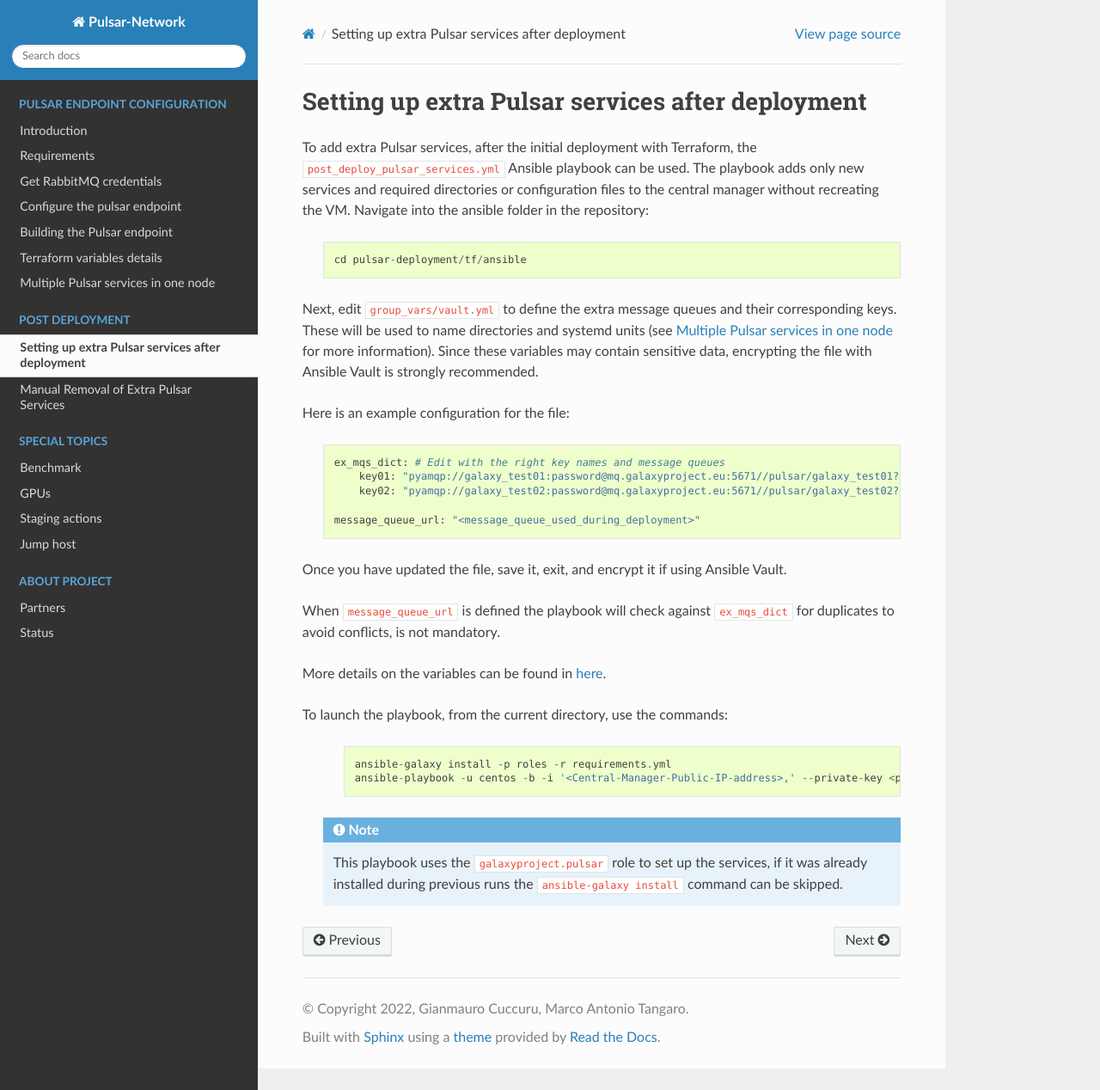
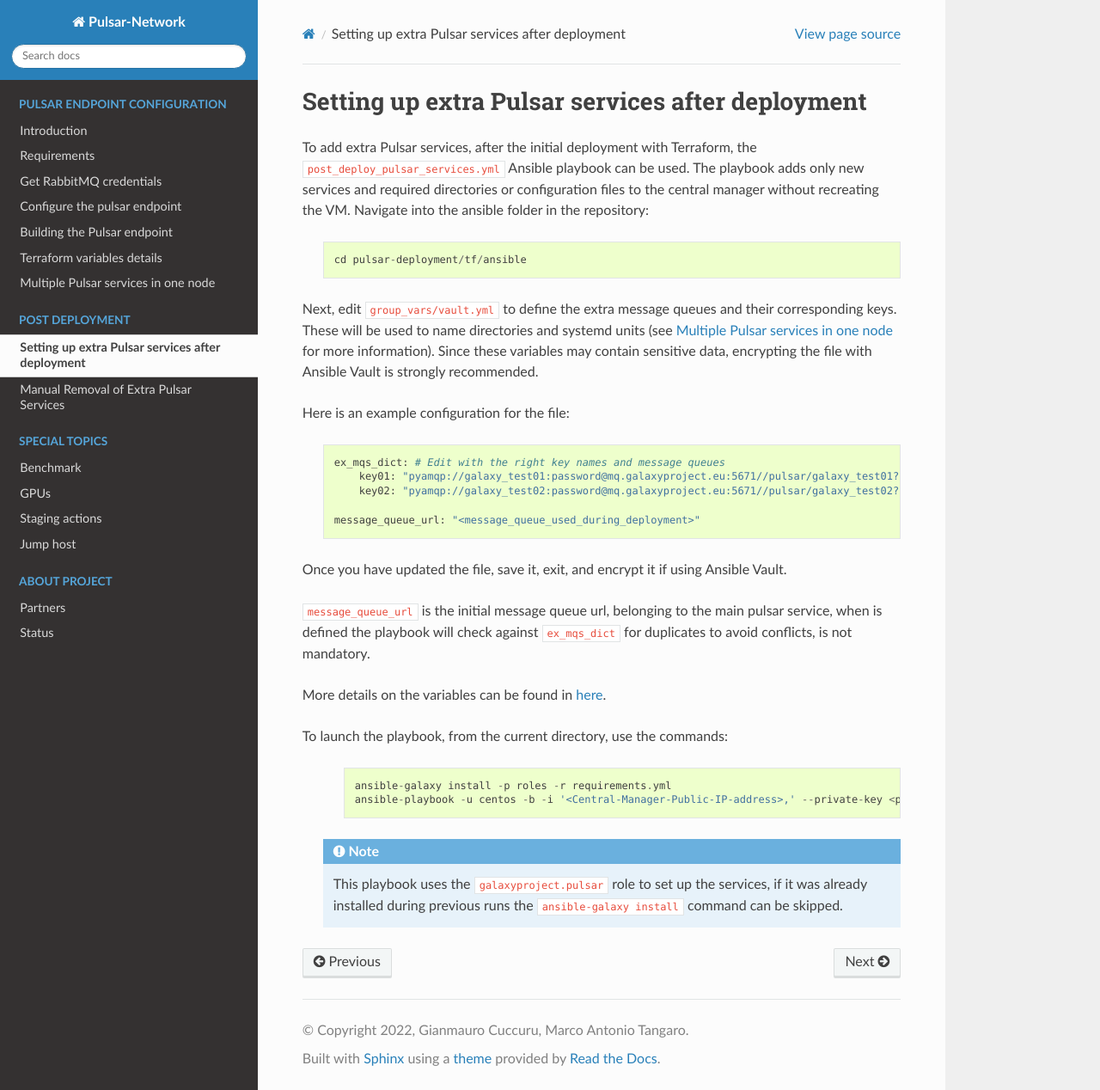
Before and after one commit to usegalaxy-eu/pulsar-network-docs, a Sphinx documentation site: the page built from source/post_deploy_pulsar_services.rst, in a window 1280 px wide and 1268 px high. Shown: the whole window at 86% size. Built offline with Sphinx 7.4.7 and the Read the Docs theme 3.1.0, drawn with Linux system fonts in a browser that asks for light colours.

Commit message:
Improving clarity

```diff
--- a/source/post_deploy_pulsar_services.rst
+++ b/source/post_deploy_pulsar_services.rst
@@ -23,7 +23,7 @@
 
 Once you have updated the file, save it, exit, and encrypt it if using Ansible Vault.
 
-When ``message_queue_url`` is defined the playbook will check against ``ex_mqs_dict`` for duplicates to avoid conflicts, is not mandatory.
+``message_queue_url`` is the initial message queue url, belonging to the main pulsar service, when is defined the playbook will check against ``ex_mqs_dict`` for duplicates to avoid conflicts, is not mandatory.
 
 More details on the variables can be found in :ref:`here <multi-variables>`.
 
```
